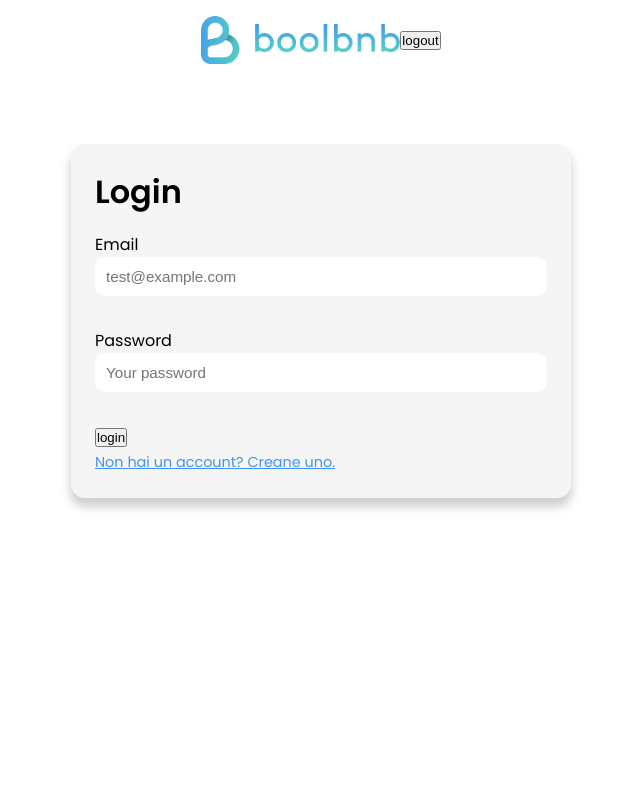
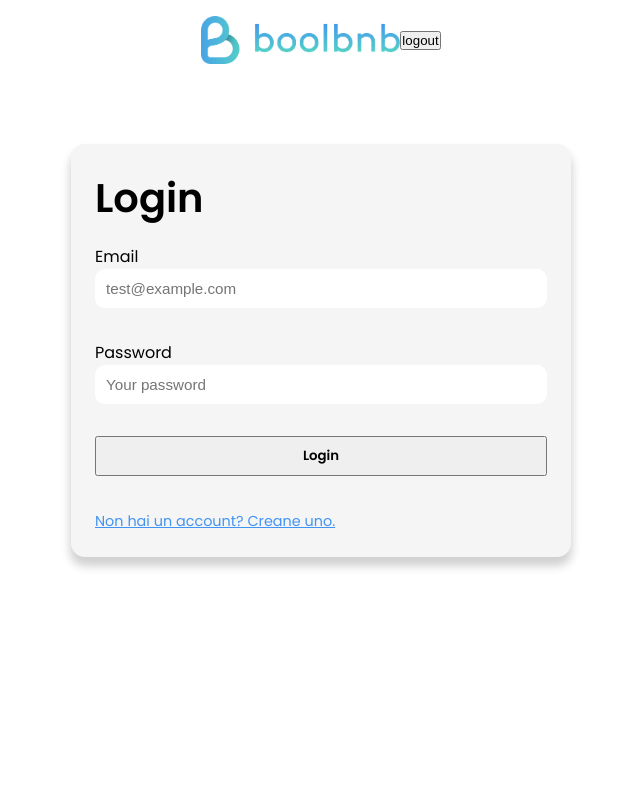
Before and after one commit to Spectrum5/bool-bnb-frontend, a Vue app: page /login in a window 1280 px wide. Shown: the top 800 px of the page, without its empty margins (319-959 px from the left). Built offline with nearby package versions, Linux system fonts and the light colour scheme; no server answers.

Commit message:
-Fix. AppRegister -Fix AppLogin -Agg. classe h1 a main.scss -Agg. classe link a main.scss -Eliminato style.css (inutile)

```diff
--- a/src/style.css
+++ /dev/null
@@ -1,89 +0,0 @@
-:root {
-  font-family: Inter, system-ui, Avenir, Helvetica, Arial, sans-serif;
-  line-height: 1.5;
-  font-weight: 400;
-
-  color-scheme: light dark;
-  color: rgba(255, 255, 255, 0.87);
-  background-color: #242424;
-
-  font-synthesis: none;
-  text-rendering: optimizeLegibility;
-  -webkit-font-smoothing: antialiased;
-  -moz-osx-font-smoothing: grayscale;
-  -webkit-text-size-adjust: 100%;
-}
-
-a {
-  font-weight: 500;
-  color: #646cff;
-  text-decoration: inherit;
-}
-a:hover {
-  color: #535bf2;
-}
-
-a {
-  font-weight: 500;
-  color: #646cff;
-  text-decoration: inherit;
-}
-a:hover {
-  color: #535bf2;
-}
-
-body {
-  margin: 0;
-  display: flex;
-  place-items: center;
-  min-width: 320px;
-  min-height: 100vh;
-}
-
-h1 {
-  font-size: 3.2em;
-  line-height: 1.1;
-}
-
-button {
-  border-radius: 8px;
-  border: 1px solid transparent;
-  padding: 0.6em 1.2em;
-  font-size: 1em;
-  font-weight: 500;
-  font-family: inherit;
-  background-color: #1a1a1a;
-  cursor: pointer;
-  transition: border-color 0.25s;
-}
-button:hover {
-  border-color: #646cff;
-}
-button:focus,
-button:focus-visible {
-  outline: 4px auto -webkit-focus-ring-color;
-}
-
-.card {
-  padding: 2em;
-}
-
-#app {
-  max-width: 1280px;
-  margin: 0 auto;
-  padding: 2rem;
-  text-align: center;
-}
-
-@media (prefers-color-scheme: light) {
-  :root {
-    color: #213547;
-    background-color: #ffffff;
-  }
-  a:hover {
-    color: #747bff;
-  }
-  button {
-    background-color: #f9f9f9;
-  }
-}
--- a/src/styles/main.scss
+++ b/src/styles/main.scss
@@ -20,3 +20,21 @@
 body {
     font-family: 'Poppins', sans-serif;
 }
+
+.mainTitle {
+    // Da usare sugli h1 nelle pagine
+    margin-bottom: 1rem;
+    text-transform: capitalize;
+    font-size: clamp(2rem, 5vw, 2.5rem);
+    user-select: none;
+}
+
+.customLink {
+    // Da usare per i link normali sottolineati
+    color: $color-one-dark;
+    font-size: 0.9rem;
+    transition: all 0.05s;
+    &:hover {
+        color: $color-one-light;
+    }
+}
--- a/src/views/auth/AppLogin.vue
+++ b/src/views/auth/AppLogin.vue
@@ -6,6 +6,7 @@ import AppLogo from '../../components/AppLogo.vue';
 // Utilities
 import { store } from '../../store';
 import { router } from '../../router';
+
 import axios from 'axios';
 axios.defaults.withCredentials = true;
 
@@ -87,7 +88,7 @@ export default {
                 passwordInput.classList.add('invalid');
             }
 
-            // Controlla se validazione e' adnata a buon fine
+            // Controlla se validazione e' andata a buon fine
             if (this.store.errors.length == 0) this.getCookie();
             else {
                 console.log('Login fallito');
@@ -112,12 +113,14 @@ export default {
             })
                 .then((response) => {
                     console.log('Risposta Login', response);
+
+                    // Emette ad App.vue l'evento per richiedere l'utente autenticato
                     this.$emit('getUserEvent');
                 }
                 )
                 .catch((response) => {
                     console.log('Errore Login', response);
-                    // this.store.errors = response;
+                    this.store.errors = response;
                 })
         },
         handleLogout() {
@@ -128,7 +131,7 @@ export default {
         },
     },
     mounted() {
-
+        document.title = 'Boolbnb | Login';
     }
 }
 </script>
@@ -140,6 +143,7 @@ export default {
             <button @click="handleLogout()">logout</button>
         </div>
     </header>
+
     <main>
         <div class="container">
             <div class="formContainer">
@@ -160,9 +164,12 @@ export default {
                         </div>
                     </div>
 
-                    <button>login</button>
+                    <div class="row">
+                        <button class="btn">login</button>
+                    </div>
+
                 </form>
-                <a href="" class="customLink">Non hai un account? Creane uno.</a>
+                <router-link to="/register" class="customLink">Non hai un account? Creane uno.</router-link>
             </div>
         </div>
     </main>
@@ -179,19 +186,20 @@ export default {
 @use '../../styles/partials/mixins.scss' as *;
 @use '../../styles/partials/form.scss' as *;
 
-.mainTitle {
-    margin-bottom: 1rem;
-    text-transform: capitalize
-}
 
-.customLink {
-    color: $color-one-dark;
-    font-size: 0.9rem
+.btn {
+    text-transform: capitalize;
+    font-weight: 600;
+    font-family: 'Poppins', sans-serif;
+    padding: 0.5rem;
+    // border: none;
+    // background: none;
 }
 
 .container {
     @include largeContainer;
     @include flexRowCenter;
+    padding: 0 1rem;
 }
 
 header {
--- a/src/views/auth/AppRegister.vue
+++ b/src/views/auth/AppRegister.vue
@@ -177,13 +177,9 @@ export default {
                 })
         }
     },
-    handleLogout() {
-        axios.post('http://localhost:8000/logout');
-        this.store.user = null;
-        console.log('Logged Out');
-        router.push('/');
-    },
-
+    mounted() {
+        document.title = 'Boolbnb | Register';
+    }
 }
 </script>
 
@@ -282,21 +278,10 @@ export default {
     // background: none;
 }
 
-.mainTitle {
-    margin-bottom: 1rem;
-    text-transform: capitalize;
-    font-size: clamp(1.5rem, 4vw, 2.5rem);
-    user-select: none;
-}
-
-.customLink {
-    color: $color-one-dark;
-    font-size: 0.9rem
-}
-
 .container {
     @include largeContainer;
     @include flexRowCenter;
+    padding: 0 1rem;
 }
 
 header {
```
